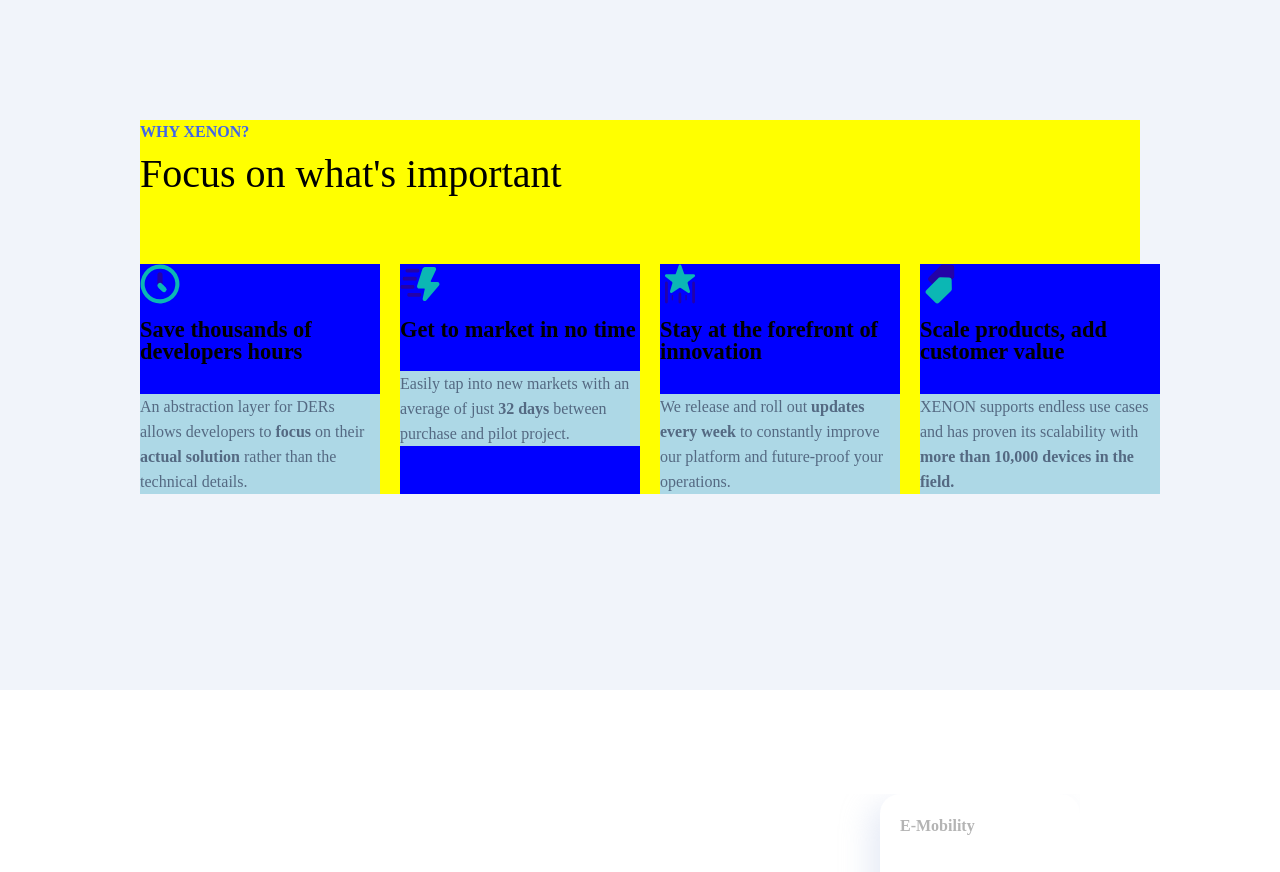
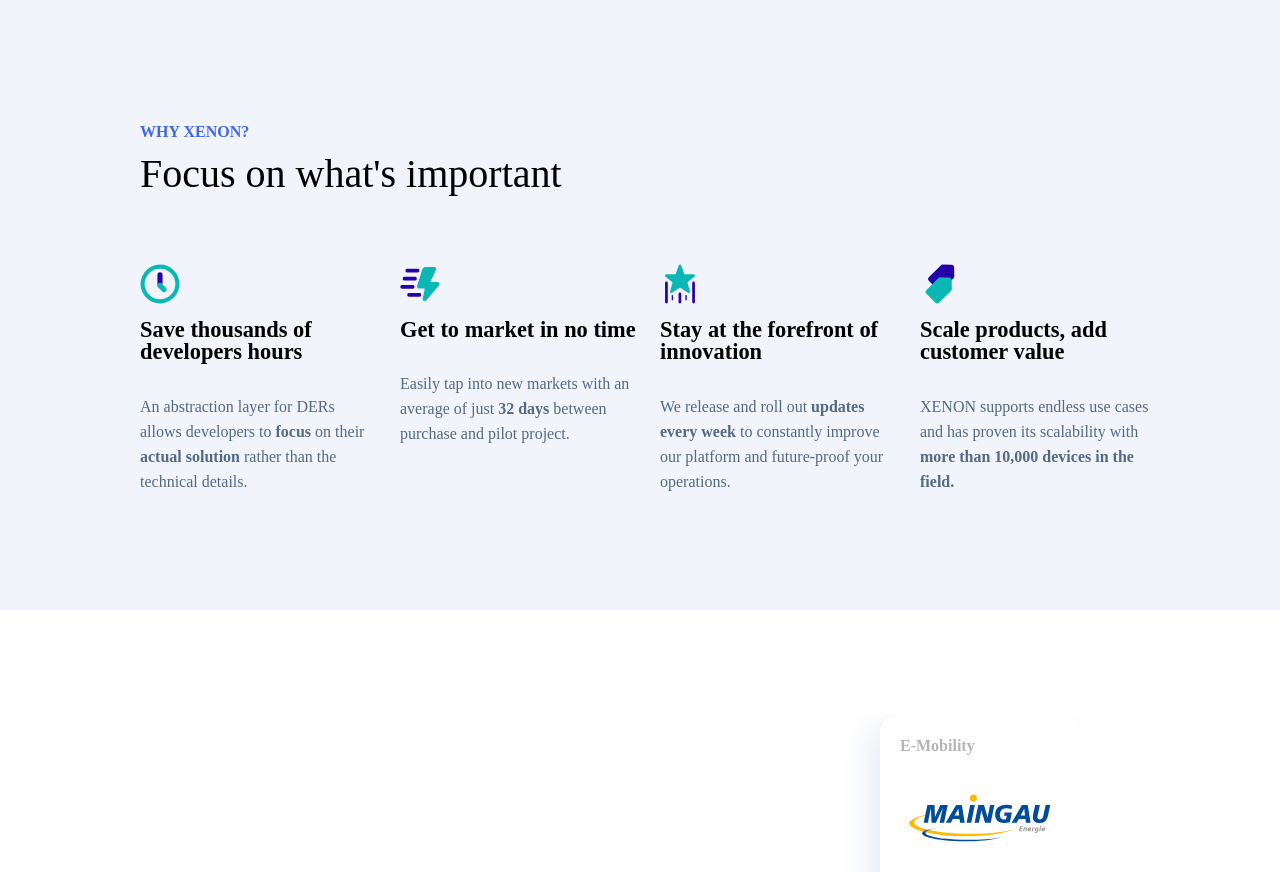
Before and after one commit to vibe-coder/gridX-main, a React (Create React App) app in the folder gridx/: page / in a window 1280 px wide. Shown: the part 1220-2092 px from the top of the page. Built offline with nearby package versions, Linux system fonts and the light colour scheme.

Commit message:
Adjusting Client Section Focus Text

```diff
--- a/gridx/src/home_page/css/client-section.scss
+++ b/gridx/src/home_page/css/client-section.scss
@@ -68,7 +68,7 @@
 @media (min-width:1200px){
   .client-container{
     padding: 130px 140px;
-    height: 100vh;
+    height: 90vh;
 
     .client-company-container{
       display: flex;
@@ -84,7 +84,6 @@
     }
 
     .focus-gridx-container{
-      background-color: yellow;
       h4{
         font-size: 1rem;
         margin: 0;
@@ -103,7 +102,6 @@
         justify-content: space-between;
 
         .focus-wrapper{
-          background: blue;
 
           img{
             width: 40px;
@@ -119,7 +117,6 @@
 
           p{
             font-size: 1rem;
-            background-color: lightblue;
           }
         }
 
```
